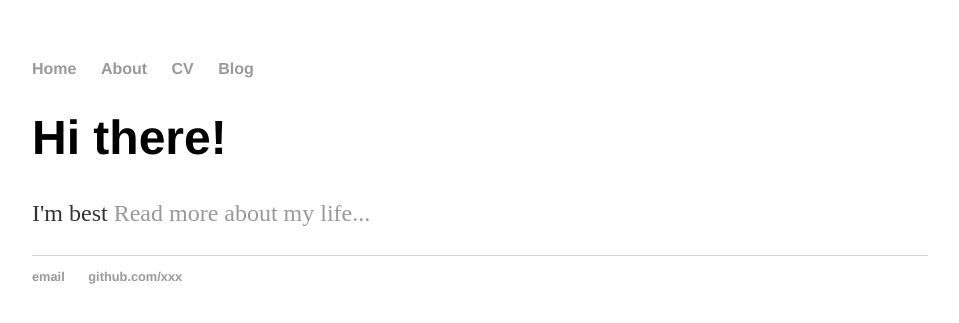
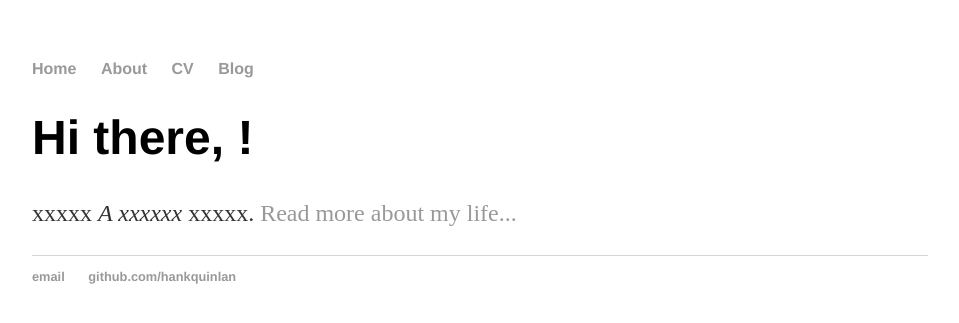
Before and after one commit to ecanoc/ecanoc.github.io, a Jekyll site: the page built from index.html, in a window 1280 px wide. Shown: the top 323 px of the page, without its empty margins (160-1119 px from the left). Built offline with Jekyll 4.4.1, drawn with Linux system fonts in a browser that asks for light colours.

Commit message:
Update default.html

```diff
--- a/_layouts/default.html
+++ b/_layouts/default.html
@@ -16,15 +16,13 @@
 	    		</ul>
 			</nav>
 			<div class="container">
-    		<div class="blurb">
-        		<h1>Hi there!</h1>
-          <p>I'm best  <a href="/about">Read more about my life...</a></p>
-    		</div><!-- /.blurb -->
+				{{ content }}
+
 			</div><!-- /.container -->
 			<footer>
 	    		<ul>
-        		<li><a href="mailto:@gmail.com">email</a></li>
-        		<li><a href="https://github.com/xxx">github.com/xxx</a></li>
+	        		<li><a href="mailto:hankquinlanhub@gmail.com">email</a></li>
+	        		<li><a href="https://github.com/hankquinlan">github.com/hankquinlan</a></li>
 				</ul>
 			</footer>
 		</body>
```
Also changed, not shown: other parts of _layouts/default.html (+1 -1 lines). Lines whose indentation alone changed are shown as unchanged.
